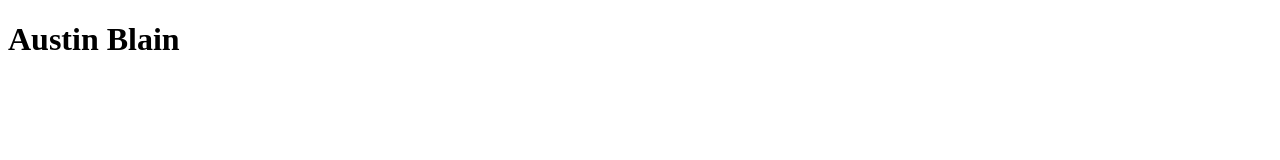
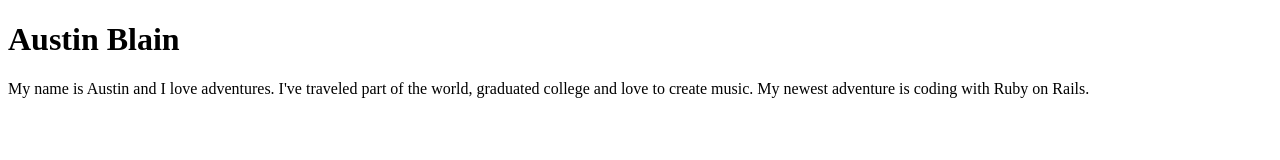
Before and after one commit to aablain/aablain.github.io, a plain HTML site: page index.html in a window 1280 px wide. Drawn offline with Linux system fonts and the light colour scheme.

Commit message:
Include updated bio

```diff
--- a/index.html
+++ b/index.html
@@ -5,6 +5,11 @@
     <title>Austin Blain</title>
   </head>
   <body>
-    <h1>Austin Blain</h1>
+    <div id="bioinfo">
+      <h1>Austin Blain</h1>
+      <p>My name is Austin and I love adventures. I've traveled part of the
+        world, graduated college and love to create music. My newest adventure
+        is coding with Ruby on Rails.</p>
+    </div>
   </body>
 </html>
```
